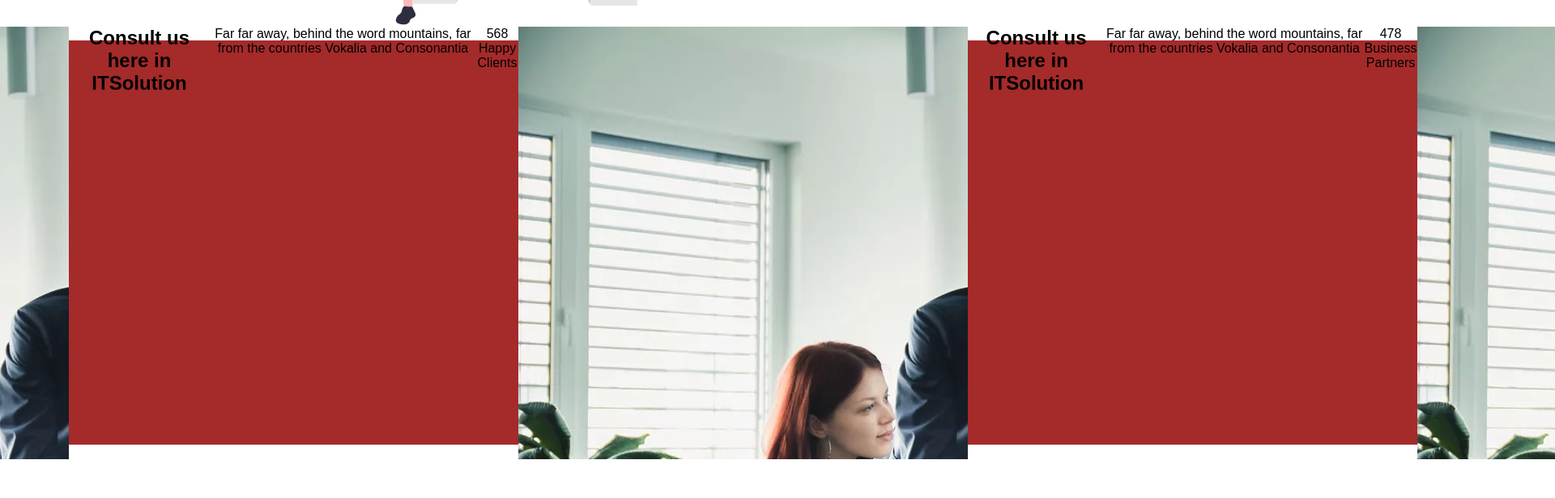
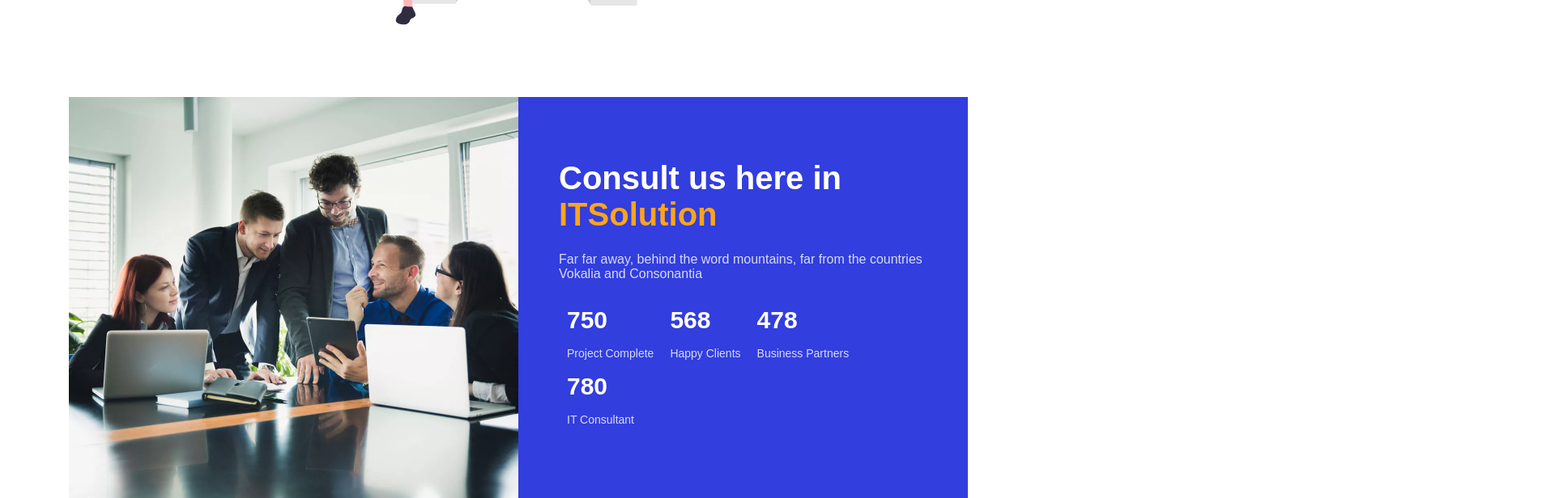
Before and after one commit to Naren-2001-k/React_Project, a React (Create React App) app: page / in a window 1280 px wide. Shown: the part 1400-2016 px from the top of the page at 81% size, 1920 px wide, since content can reach past the window. Before the commit the page ends 1968 px from the top, so only its background shows below. Built offline with nearby package versions, Linux system fonts and the light colour scheme; the HTML template or start-up script is replaced by a standard one.

Commit message:
Third Commit

```diff
--- a/src/App.js
+++ b/src/App.js
@@ -6,7 +6,7 @@ import Third from "./components/navbar/thirdcontainer/thirdcontainer";
 import Subfour from "./components/navbar/fourthcontainer/subfour";
 import Banner from "./components/navbar/Banner/Banner";
 import Sub_ITsection from "./components/navbar/ITsection/Sub_ITsection";
-import Consulting_card from "./components/navbar/Consulting_card/Consulting_card";
+import Sub_Consulting_card from "./components/navbar/Consulting_card/Sub_Consulting_card";
 function App() {
   return (
     <div className="App">
@@ -16,7 +16,7 @@ function App() {
       <Subfour />
       <Banner />
       <Sub_ITsection />
-      <Consulting_card />
+      <Sub_Consulting_card />
     </div>
   );
 }
--- a/src/components/navbar/Consulting_card/Consulting_card.css
+++ /dev/null
@@ -1,8 +0,0 @@
-.consulting_card {
-  display: flex;
-  width: 100%;
-  height: 500px;
-  justify-content: center;
-  align-items: center;
-  background-color: aqua;
-}/*# sourceMappingURL=Consulting_card.css.map */
--- a/src/components/navbar/Consulting_card/Consulting_card.jsx
+++ /dev/null
@@ -1,15 +0,0 @@
-import React from 'react'
-import Sub_Consulting_card from './Sub_Consulting_card';
-import "../Consulting_card/Consulting_card.css";
-function Consulting_card() {
-  return (
-      <div className='consulting_card'>
-          <Sub_Consulting_card numbers="750" content="Project Complete" />
-          <Sub_Consulting_card numbers="568" content="Happy Clients" />
-          <Sub_Consulting_card numbers="478" content="Business Partners" />
-          <Sub_Consulting_card numbers="780" content="IT Consultant"/>
-    </div>
-  )
-}
-
-export default Consulting_card
--- a/src/components/navbar/Consulting_card/Consulting_card.scss
+++ /dev/null
@@ -1,8 +0,0 @@
-.consulting_card{
-    display: flex;
-    width:100%;
-    height:500px;
-    justify-content: center;
-    align-items: center;
-    background-color: aqua;
-}
--- a/src/components/navbar/Consulting_card/Sub_Consulting_card.css
+++ b/src/components/navbar/Consulting_card/Sub_Consulting_card.css
@@ -1,19 +1,64 @@
 .subConsulting_card {
   display: flex;
+  width: 100%;
+  height: 500px;
   justify-content: center;
   align-items: center;
-  height: 500px;
-  width: 100%;
-  background-color: brown;
+  margin-top: 70px;
 }
 .subConsulting_card .consult_people {
   display: flex;
-  height: 535px;
   width: 555px;
+  height: 500px;
   background-image: url(../image/about.jpg);
+  background-size: cover;
+  background-position-x: center;
 }
 .subConsulting_card .consult_numbers {
   display: flex;
-  height: 535px;
+  flex-wrap: wrap;
   width: 555px;
+  height: 500px;
+  background-color: #323EDD;
+  justify-content: center;
+  text-align: center;
+  padding: 50px;
+  text-align: left;
+  flex-direction: column;
+}
+.subConsulting_card .consult_numbers h2 {
+  color: white;
+  font-size: 40px;
+  margin: 0 0 24px;
+}
+.subConsulting_card .consult_numbers h2 span {
+  color: #FFA41B;
+}
+.subConsulting_card .consult_numbers p {
+  color: #D8DAF9;
+  font-size: 16px;
+  margin: 0 0 16px;
+}
+.subConsulting_card .consult_numbers .Data_container {
+  display: flex;
+  width: auto;
+  height: auto;
+  text-align: left;
+  margin-top: 15px;
+  flex-direction: row;
+  justify-content: first baseline;
+  flex-wrap: wrap;
+}
+.subConsulting_card .consult_numbers .Data_container .Data {
+  display: flex;
+  flex-direction: column;
+  margin: 0px 10px;
+}
+.subConsulting_card .consult_numbers .Data_container .Data .numbers {
+  font-size: 30px;
+  color: white;
+  font-weight: bold;
+}
+.subConsulting_card .consult_numbers .Data_container .Data .content {
+  font-size: 14px;
 }/*# sourceMappingURL=Sub_Consulting_card.css.map */
--- a/src/components/navbar/Consulting_card/Sub_Consulting_card.jsx
+++ b/src/components/navbar/Consulting_card/Sub_Consulting_card.jsx
@@ -1,22 +1,35 @@
 import React from 'react'
 import '../Consulting_card/Sub_Consulting_card.css';
-function Sub_Consulting_card(props) {
-    const { numbers, content } = props;
+function Sub_Consulting_card() {
     return (
         <div className='subConsulting_card'>
     <div className="consult_people">
 
           </div>
           <div className="consult_numbers">
-              <h2>Consult us here in ITSolution</h2>
-              <p>Far far away, behind the word mountains, far from the countries Vokalia and Consonantia</p>
-              <div className="numbers">
-                    <p className='numbers'>{numbers}</p>
-                    <p className='content'>{content}</p>
-             </div>
+              <h2>Consult us here in <span>ITSolution</span></h2>
+                <p>Far far away, behind the word mountains, far from the countries Vokalia and Consonantia</p>
+                <div className="Data_container">
+                    <div className="Data">
+                        <p className='numbers'>750</p>
+                    <p className='content'>Project Complete</p>
+                </div>
+                <div className="Data">
+                    <p className='numbers'>568</p>
+                    <p className='content'>Happy Clients</p>
+                </div>
+                <div className="Data">
+                    <p className='numbers'>478</p>
+                    <p className='content'>Business Partners</p>
+                </div>
+                <div className="Data">
+                    <p className='numbers'>780</p>
+                    <p className='content'>IT Consultant</p>
+                    </div>
+                    </div>
             </div>
             </div>
     );
 }
 
-export default Sub_Consulting_card
+export default Sub_Consulting_card;
--- a/src/components/navbar/Consulting_card/Sub_Consulting_card.scss
+++ b/src/components/navbar/Consulting_card/Sub_Consulting_card.scss
@@ -1,19 +1,65 @@
 .subConsulting_card{
     display: flex;
+    width:100%;
+    height:500px;
     justify-content: center;
     align-items: center;
-    height:500px;
-    width:100%;
-    background-color: brown;
+    margin-top: 70px;
     .consult_people{
         display: flex;
-        height: 535px;
         width:555px;
+        height:500px;
         background-image: url(../image/about.jpg);
+        background-size:cover;
+        background-position-x:center ;
     }
     .consult_numbers{
         display: flex;
-        height: 535px;
+        flex-wrap: wrap;
         width:555px;
-    }
+        height:500px;
+        background-color: #323EDD;
+        justify-content:center;
+        text-align:center;
+        padding: 50px;
+        text-align: left;
+        flex-direction: column;
+        h2{
+            color: white;
+            font-size: 40px;
+            margin:0 0 24px;
+            span{
+            color: #FFA41B;
+        }
+        }
+        p{
+            color: #D8DAF9;
+            font-size: 16px;
+            margin:0 0 16px;
+        }
+        .Data_container{
+            display: flex;
+            width:auto;
+            height: auto;
+            text-align: left;
+            margin-top: 15px;
+            flex-direction: row;
+            justify-content:first baseline;
+            flex-wrap: wrap;
+            .Data{
+                display: flex;
+                flex-direction: column;
+                // padding: 10px;
+                margin:0px 10px;
+                .numbers{
+                    font-size: 30px;
+                    color: white;
+                    font-weight: bold;
+                }
+                .content{
+                    font-size: 14px;
+                }
+            }
+        }
+        }
 }
```
Also changed, not shown: 2 other files (tests, documents, lock files or other folders).
